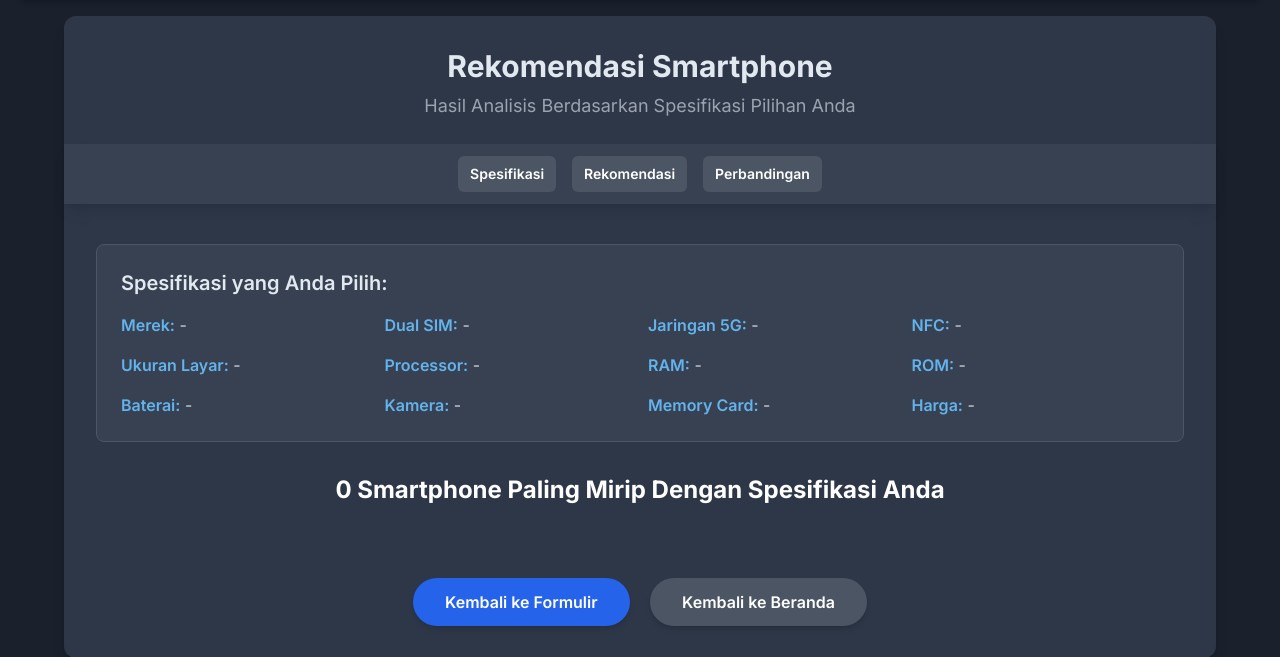
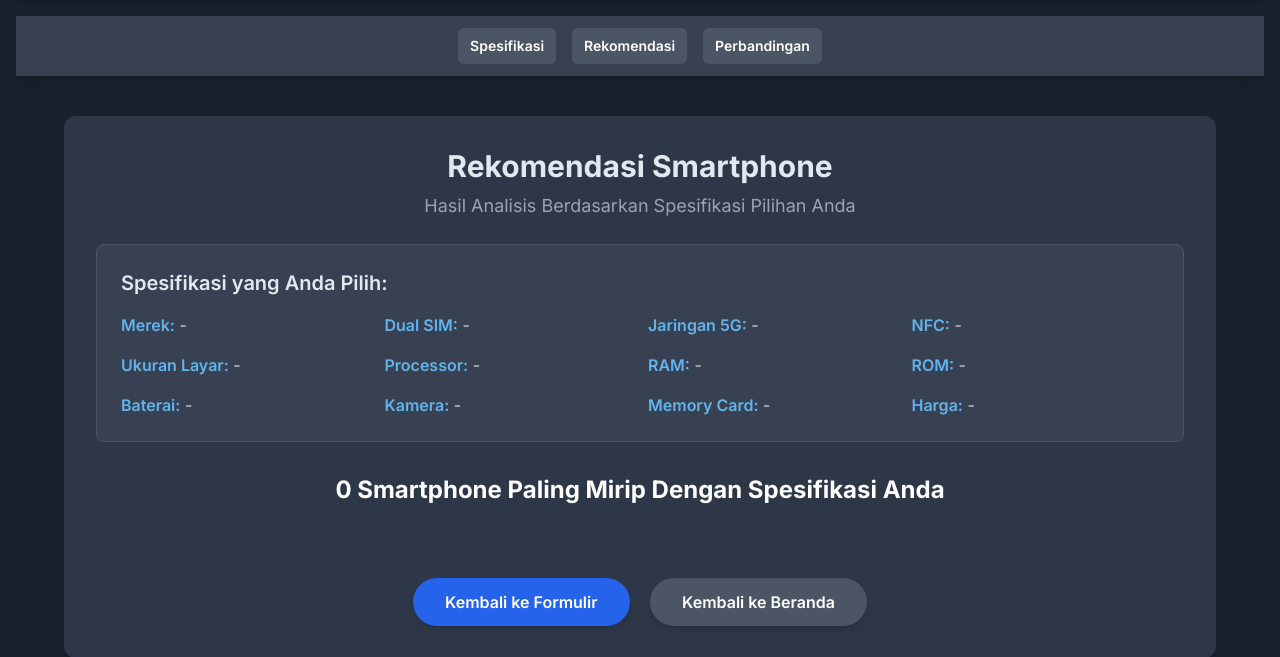
Before and after one commit to ilhamnc/SR-Smartphone, a Flask app: template app/templates/recommendations.html in a window 1280 px wide. Shown: the part 80-737 px from the top of the page. Run offline with Flask 3, Linux system fonts and the light colour scheme; the template is opened without the code that fills it, so the values that code supplies are empty; parts of the project's set-up code (start-up, migrations or seed data) failed here and were passed over; some libraries are stand-ins or nearby versions.

Commit message:
Update recommendations.html

```diff
--- a/app/templates/recommendations.html
+++ b/app/templates/recommendations.html
@@ -98,15 +98,15 @@
         </div>
     </nav>
 
+    <div class="w-full flex justify-center space-x-2 md:space-x-4 mb-10 sticky top-0 z-50 bg-gray-700 py-3 -mx-8 px-8 shadow-lg">
+        <a href="#spesifikasi-pilihan" class="text-xs md:text-sm font-semibold text-white bg-gray-600 hover:bg-blue-500 rounded-md px-3 py-2 transition-colors duration-300">Spesifikasi</a>
+        <a href="#rekomendasi-mirip" class="text-xs md:text-sm font-semibold text-white bg-gray-600 hover:bg-blue-500 rounded-md px-3 py-2 transition-colors duration-300">Rekomendasi</a>
+        <a href="#perbandingan-teratas" class="text-xs md:text-sm font-semibold text-white bg-gray-600 hover:bg-blue-500 rounded-md px-3 py-2 transition-colors duration-300">Perbandingan</a>
+    </div>
+
     <div class="container-box p-8 rounded-xl shadow-lg max-w-6xl w-full mb-8">
         <h1 class="text-3xl font-bold mb-2 text-center">Rekomendasi Smartphone</h1>
         <p class="text-lg text-gray-400 mb-6 text-center">Hasil Analisis Berdasarkan Spesifikasi Pilihan Anda</p>
-
-        <div class="flex justify-center space-x-2 md:space-x-4 mb-10 sticky top-0 z-50 bg-gray-700 py-3 -mx-8 px-8 shadow-lg">
-            <a href="#spesifikasi-pilihan" class="text-xs md:text-sm font-semibold text-white bg-gray-600 hover:bg-blue-500 rounded-md px-3 py-2 transition-colors duration-300">Spesifikasi</a>
-            <a href="#rekomendasi-mirip" class="text-xs md:text-sm font-semibold text-white bg-gray-600 hover:bg-blue-500 rounded-md px-3 py-2 transition-colors duration-300">Rekomendasi</a>
-            <a href="#perbandingan-teratas" class="text-xs md:text-sm font-semibold text-white bg-gray-600 hover:bg-blue-500 rounded-md px-3 py-2 transition-colors duration-300">Perbandingan</a>
-        </div>
 
         <div id="spesifikasi-pilihan" class="mb-8 p-6 rounded-lg border border-gray-600 bg-gray-700 scroll-mt-24">
             <h2 class="text-xl font-semibold mb-4">Spesifikasi yang Anda Pilih:</h2>
```
